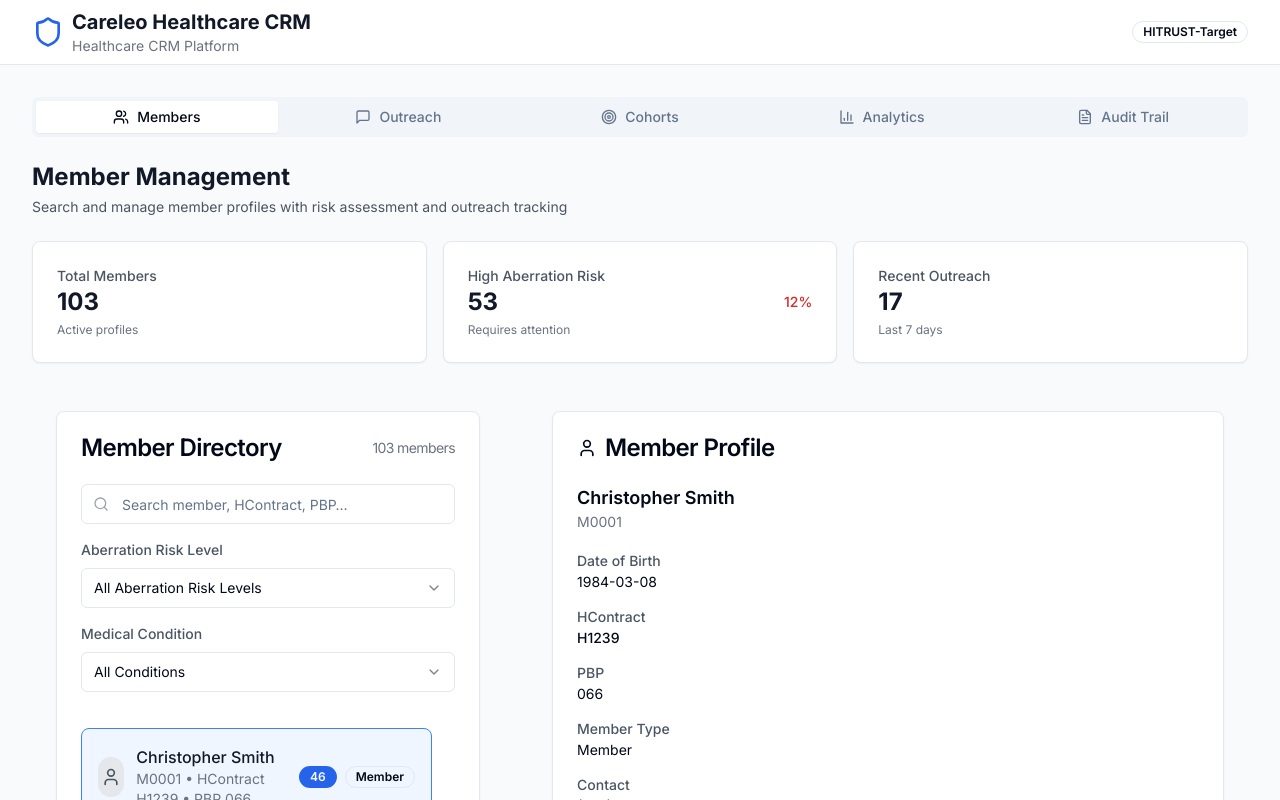
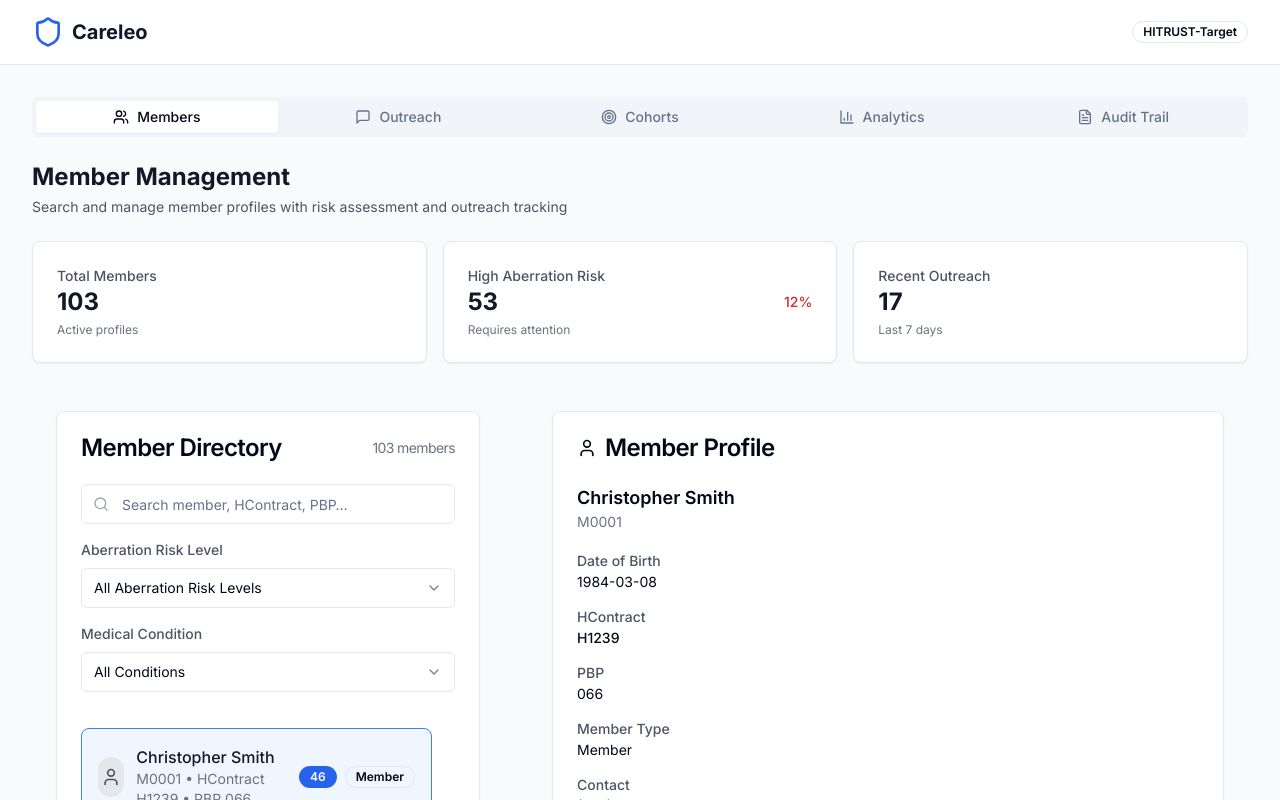
Before and after one commit to arnavsangelkar-pdm/Careleo, a Next.js app: page / in a window 1280 px wide. Shown: the top 800 px of the page. Built offline with nearby package versions, Linux system fonts and the light colour scheme.

Commit message:
feat: simplify website title to just 'Careleo'
- Updated page title in app/layout.tsx from 'Careleo Healthcare CRM' to 'Careleo'
- Simplified header title in MockHealthcareCRM.tsx to just 'Careleo'
- Removed subtitle 'Healthcare CRM Platform' from header
- Cleaner, more focused branding

```diff
--- a/app/layout.tsx
+++ b/app/layout.tsx
@@ -6,7 +6,7 @@
 const inter = Inter({ subsets: ['latin'] })
 
 export const metadata: Metadata = {
-  title: 'Careleo Healthcare CRM',
+  title: 'Careleo',
   description: 'Comprehensive CRM system for healthcare organizations',
 }
 
--- a/components/MockHealthcareCRM.tsx
+++ b/components/MockHealthcareCRM.tsx
@@ -154,8 +154,7 @@
               <div className="flex items-center space-x-2">
                 <Shield className="h-8 w-8 text-blue-600" />
                 <div>
-                  <h1 className="text-xl font-bold text-gray-900">Careleo Healthcare CRM</h1>
-                  <p className="text-sm text-gray-500">Healthcare CRM Platform</p>
+                  <h1 className="text-xl font-bold text-gray-900">Careleo</h1>
                 </div>
               </div>
             </div>
```
